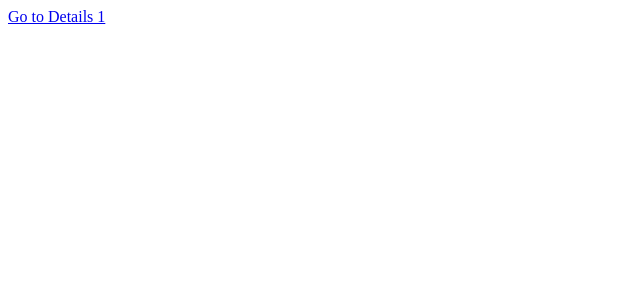
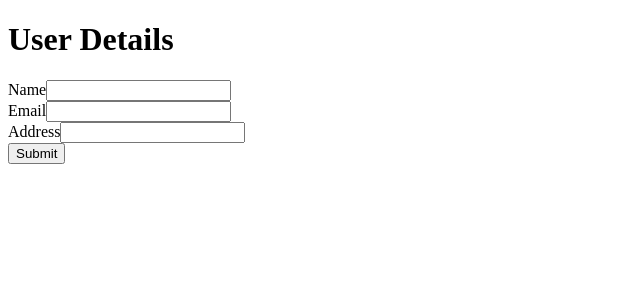
Before and after one commit to sindhujash/frontend_hosting, a React (Vite) app: page /create in a window 1280 px wide. Before the commit this address had no page. Shown: the top 300 px of the page, without its empty margins (0-640 px from the left). Built offline with nearby package versions, Linux system fonts and the light colour scheme.

Commit message:
commited

```diff
--- a/package.json
+++ b/package.json
@@ -10,6 +10,7 @@
     "preview": "vite preview"
   },
   "dependencies": {
+    "axios": "^1.7.9",
     "react": "^18.3.1",
     "react-dom": "^18.3.1",
     "react-router-dom": "^7.1.1"
--- /dev/null
+++ b/src/Apps.jsx
@@ -0,0 +1,21 @@
+import React from 'react'
+import { BrowserRouter, Route, Routes } from 'react-router-dom'
+import CreateUser from './CreateUser';
+import UpdateUser from './UpdateUser';
+import User from './User';
+
+const Apps = () => {
+  return (
+    <div>
+        <BrowserRouter>
+        <Routes>
+            <Route path="/" element={<User />} />
+            <Route path="/create" element={<CreateUser />} />
+            <Route path="/update/:id" element={<UpdateUser />} />
+        </Routes>
+        </BrowserRouter>
+    </div>
+  )
+}
+
+export default Apps
--- /dev/null
+++ b/src/CreateUser.jsx
@@ -0,0 +1,37 @@
+import React from 'react';
+import { useState } from 'react';
+import axios from 'axios';
+import { useNavigate } from 'react-router-dom';
+
+function CreateUser() {
+    const[name,setName]=useState();
+    const[email,setEmail]=useState();
+    const[address,setAddress]=useState();
+    const navigate = useNavigate();
+
+const submit=(e)=>{
+    e.preventDefault(); // to avoid rendering data to store
+    axios.post("http://localhost:3000/api/user/create",{name,email,address})
+    .then(result=>{
+        console.log(result.data)
+        navigate('/');
+    })
+    .catch(err=>{console.log(err)})
+}
+  return (
+    <div>
+        <form onSubmit={submit}>
+            <h1>User Details</h1>
+            <label >Name</label>
+            <input type="text" onChange={(e)=>setName(e.target.value)}/><br/>
+            <label>Email</label>
+            <input type="text"  onChange={(e)=>setEmail(e.target.value)}/><br/>
+            <label>Address</label>
+            <input type="text"  onChange={(e)=>setAddress(e.target.value)}/><br/>
+            <button type ="submit">Submit</button>
+        </form>
+    </div>
+  )
+}
+
+export default CreateUser;
--- /dev/null
+++ b/src/UpdateUser.jsx
@@ -0,0 +1,40 @@
+import React, {useState} from 'react'
+import { useParams } from 'react-router-dom';
+import { useNavigate } from 'react-router-dom';
+import axios from 'axios'
+
+
+function UpdateUser() {
+  const {id} = useParams();
+  const[name,setName]=useState();
+  const[email,setEmail]=useState();
+  const[address,setAddress]=useState();
+  const navigate=useNavigate();
+
+  const update =(e) =>{
+    e.preventDefault();
+    axios.put(`http://localhost:3000/api/user/update/${id}`,{name,email,address})
+    .then(result=>{
+        console.log("updated data")
+        navigate('/');
+    })
+    .catch(err=>{
+      console.log(err)
+  })
+  }
+  return (
+    <div>
+        <form onSubmit={update}>
+                <label>Name</label>
+                <input type="text" value={name} onChange={(e)=>setName(e.target.value)}/><br/>
+                <label>Email</label>
+                <input type="email" value ={email} onChange={(e)=>setEmail(e.target.value)}/><br/>
+                <label>Address</label>
+                <input type="text" value = {address} onChange={(e)=>setAddress(e.target.value)}/><br/>
+                <button type ="submit">update</button>
+        </form>
+    </div>
+  )
+}
+
+export default UpdateUser
--- /dev/null
+++ b/src/User.jsx
@@ -0,0 +1,53 @@
+import React, {useState, useEffect} from 'react';
+import {Link } from 'react-router-dom';
+import axios from 'axios';
+const User=()=> {
+const[user, setUser] = useState([]);
+
+useEffect(() => {
+    axios.get('http://localhost:3000/api/user/fetch')
+    .then(result => {
+        setUser(result.data.users)
+    })
+    .catch(err=>{console.log(err)})
+}, []);
+
+const deleteUser =(id) => {
+    axios.delete(`http://localhost:3000/api/user/delete/${id}`)
+    .then(result=>{
+        console.log("user deleted");
+    })
+
+}
+  return (
+    <div>
+        <h1>User</h1>
+        <Link to="/create">Create User</Link>
+        <table>
+            <tr>
+                <th>name</th>
+                <th>email</th>
+                <th>address</th>
+            </tr>
+            {
+                user.map((users) => (
+
+                    <tr>
+                        <td>{users.name}</td>
+                        <td>{users.email}</td>
+                        <td>{users.address}</td>
+                        <td>
+                            <Link to={`/update/${users._id}`}>Update User</Link>
+                            <button onClick={(e) => deleteUser(users._id)}>delete</button>
+                        </td>
+                    </tr>
+
+
+
+                ))
+            }
+        </table>
+    </div>
+  )
+}
+export default User
--- a/src/main.jsx
+++ b/src/main.jsx
@@ -3,12 +3,15 @@ import { createRoot } from 'react-dom/client'
 // import App from './App.jsx'
 //import Form from './Form.jsx'
 // import Sindhuja from './Sindhuja.jsx'
-import Appparam from './Appparams'
+//import Appparam from './Appparams'
+
+import Apps from './Apps.jsx';
 createRoot(document.getElementById('root')).render(
   <StrictMode>
     {/* <App />
-      <Form/>
-    <Sindhuja /> */}
-      <Appparam />
+    <Form/>
+    <Sindhuja />
+    <Appparam /> */}
+    <Apps />
   </StrictMode>,
 )
```
Also changed, not shown: 1 other file (tests, documents, lock files or other folders).
